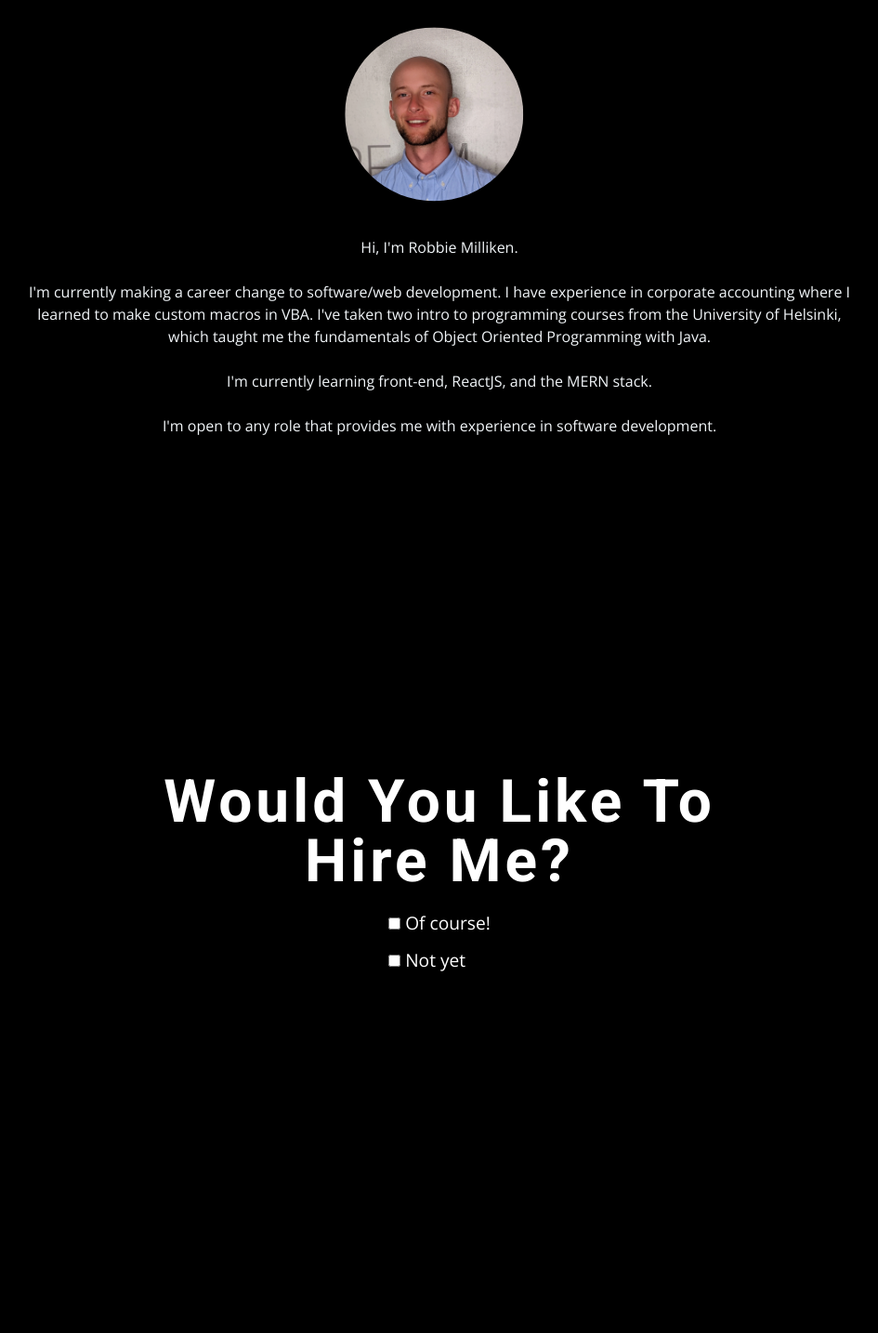
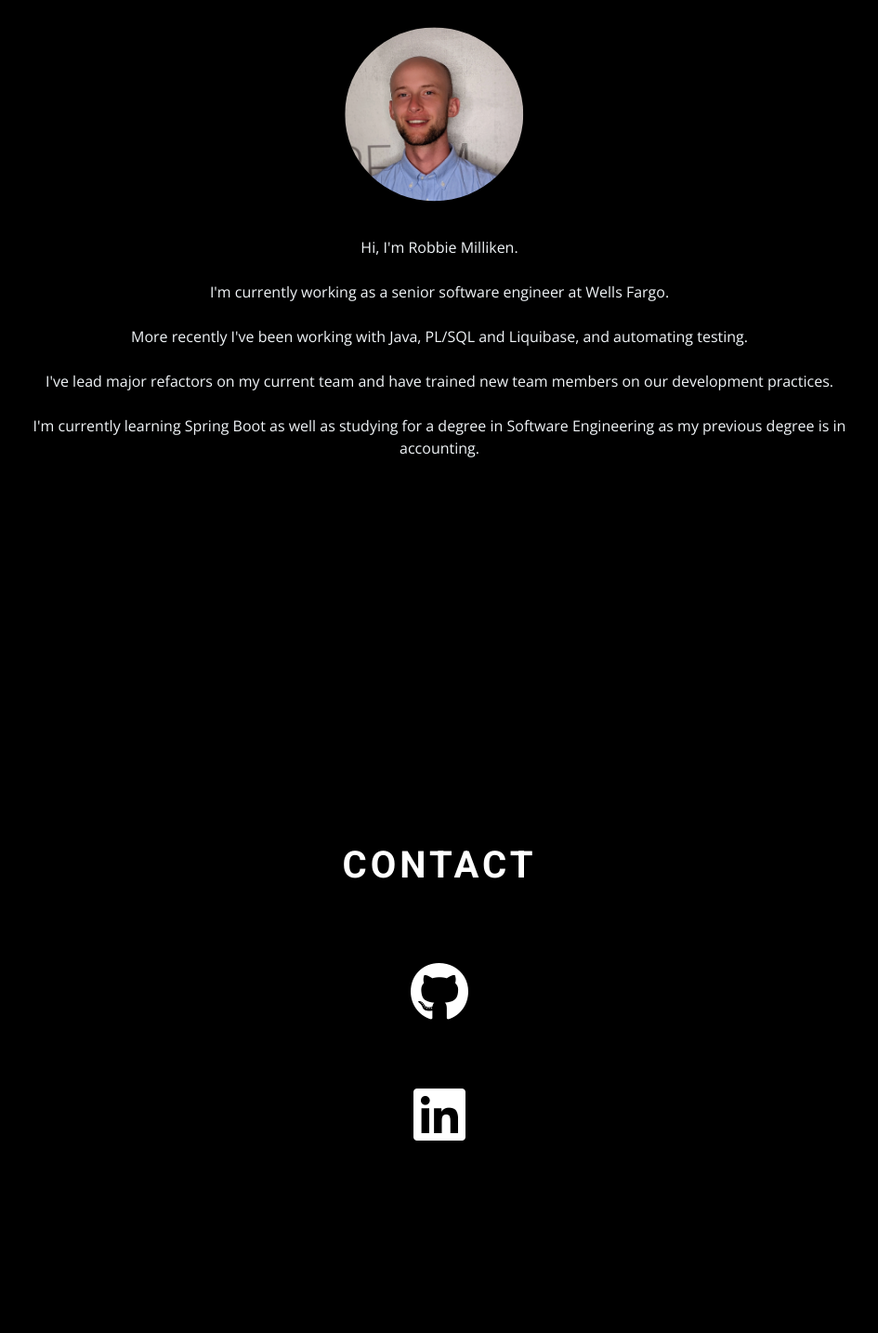
Before and after one commit to millikr2/My-Site, a plain HTML site: page index.html in a window 1280 px wide. Shown: the part 1071-2505 px from the top of the page at 93% size, without its empty margins (167-1112 px from the left). Drawn offline with nearby package versions, Linux system fonts and the light colour scheme.

Commit message:
Update index.html

```diff
--- a/index.html
+++ b/index.html
@@ -59,18 +59,14 @@
 
       </div>
       <p>
-        Hi, I'm Robbie Milliken. <br><br> I'm currently making a career change to software/web development. I have
-        experience
-        in
-        corporate accounting where I learned to make custom macros in VBA. I've taken two intro to programming
-        courses from the University of Helsinki, which taught me the fundamentals of Object Oriented Programming with
-        Java. <br><br> I'm currently learning front-end, ReactJS, and the MERN stack.
-        <br><br>
-        I'm open to any role that provides me with experience in software development.
+        Hi, I'm Robbie Milliken. <br><br> I'm currently working as a senior software engineer at Wells Fargo.
+        <br><br> More recently I've been working with Java, PL/SQL and Liquibase, and automating testing.
+        <br><br> I've lead major refactors on my current team and have trained new team members on our development practices.
+       <br><br> I'm currently learning Spring Boot as well as studying for a degree in Software Engineering as my previous degree is in accounting.
       </p>
     </div>
   </section>
-  <div class='hire-me'>
+<!--   <div class='hire-me'>
     <h1 class='hire-me-title'>Would you like to hire me?</h1>
     <div class='box-container'>
       <div class='checkboxes'>
@@ -88,7 +84,7 @@
     <div class="emoji happy">😀</div>
     <div class="emoji upsd">🙃</div>
 
-  </div>
+  </div> -->
   <section>
   </section>
   <section id='contact' class='section'>
```
